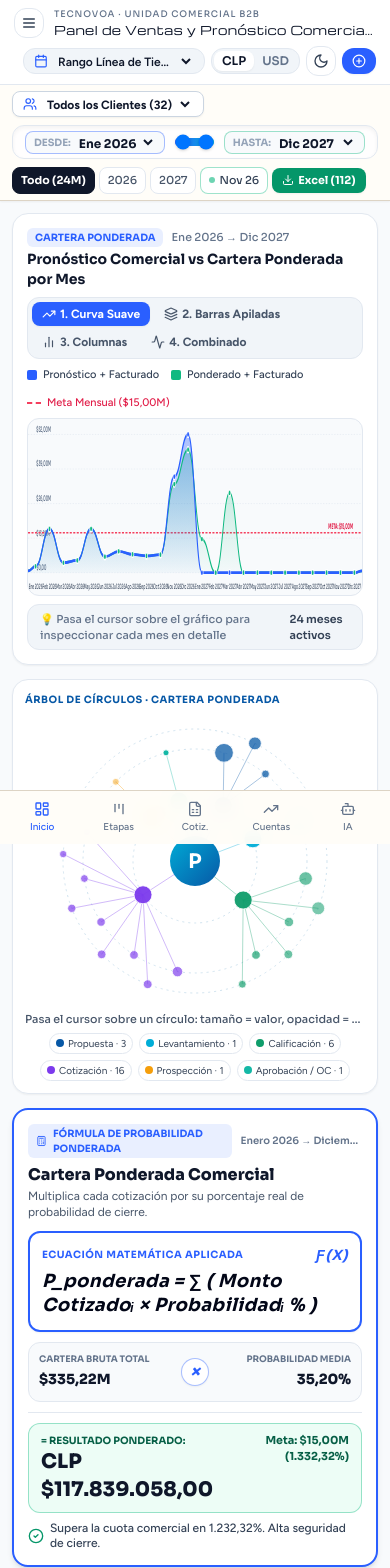
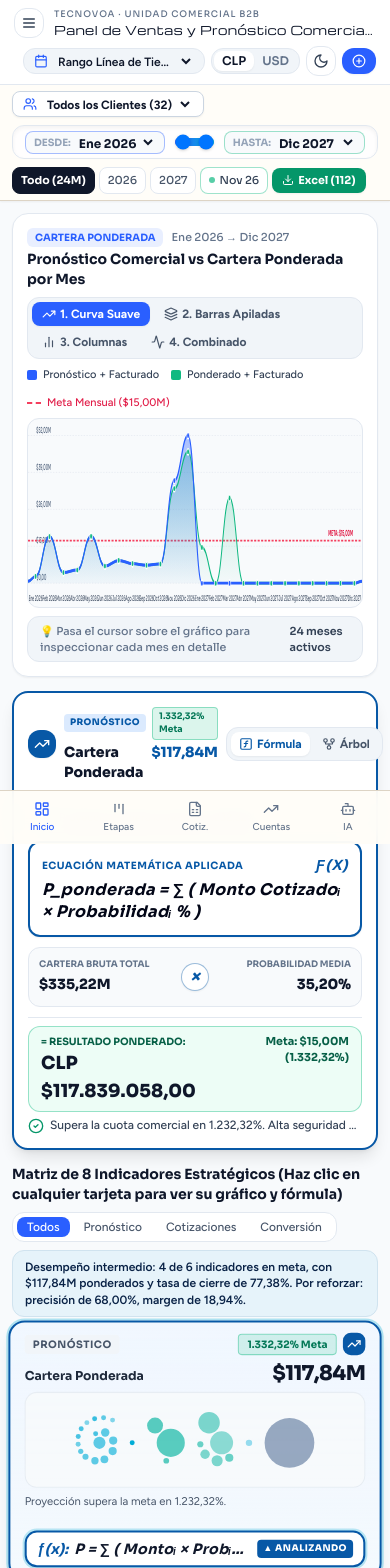
Before and after one commit to crdiazu/pipelineCDU, a React (Vite) app: page / in a window 390 px wide. Shown: the top 1568 px of the page. Built offline with nearby package versions, Linux system fonts and the light colour scheme.

Commit message:
feat(ui): elevar tarjeta activa al panel superior derecho con alternancia Formula/Arbol y diseno ordenado

```diff
--- a/src/App.tsx
+++ b/src/App.tsx
@@ -695,25 +695,12 @@ export function App() {
                     />
                   </div>
 
-                  {/* Tarjeta Derecha: Inspector Matemático Dinámico */}
-                  <div className="xl:col-span-1 flex flex-col gap-3.5">
-                    <div className="p-3 sm:p-3.5 rounded-2xl bg-white dark:bg-[#0B132B] border border-slate-200 dark:border-slate-800 shadow-sm">
-                      <div className="flex items-center justify-between mb-1">
-                        <span className="text-[10px] font-mono uppercase tracking-wider font-bold text-[#0758a6] dark:text-[#3fc3e8]">
-                          Árbol de círculos · {kpiSpanishLabels[activeKpi]}
-                        </span>
-                      </div>
-                      <KpiTree
-                        kpiKey={activeKpi}
-                        deals={periodFilteredDeals}
-                        kpis={kpis}
-                        quotaClp={quotaClp}
-                        money={(v) => formatCurrency(v, currency, exchangeRate, true)}
-                      />
-                    </div>
+                  {/* Tarjeta Derecha: Tarjeta Seleccionada para Análisis Profundo */}
+                  <div className="xl:col-span-1 h-full">
                     <KpiMathInspector
                       activeKpi={activeKpi}
                       kpis={kpis}
+                      deals={periodFilteredDeals}
                       quotaClp={quotaClp}
                       currency={currency}
                       exchangeRate={exchangeRate}
--- a/src/components/ForecastChart.tsx
+++ b/src/components/ForecastChart.tsx
@@ -423,11 +423,11 @@ export const ForecastChart: React.FC<Props> = ({
       </div>
 
       {/* Lienzo SVG Compacto y Sin Parpadeo */}
-      <div className="relative w-full overflow-hidden rounded-xl bg-slate-50 dark:bg-[#081024] border border-slate-200 dark:border-slate-800">
+      <div className="relative w-full flex-1 min-h-[190px] overflow-hidden rounded-xl bg-slate-50 dark:bg-[#081024] border border-slate-200 dark:border-slate-800">
         <svg
           viewBox={`0 0 ${svgWidth} ${svgHeight}`}
           preserveAspectRatio="none"
-          className="w-full h-44 sm:h-48 select-none block"
+          className="absolute inset-0 w-full h-full select-none block"
         >
           <defs>
             <linearGradient id="gradPrimaryArea" x1="0" y1="0" x2="0" y2="1">
--- a/src/components/KpiCard.tsx
+++ b/src/components/KpiCard.tsx
@@ -14,33 +14,30 @@ import {
   Clock,
   Award,
   DollarSign,
+  LucideIcon,
 } from 'lucide-react';
 
-interface Props {
-  kpis: CommercialKpis;
-  deals: DealRow[];
-  quotaClp: number;
-  currency: CurrencyCode;
-  exchangeRate: number;
-  selectedBlock: 'Todos' | 'Forecast' | 'Cotizaciones' | 'Conversión';
-  activeKpi: KpiKey;
-  onSelectKpi: (key: KpiKey) => void;
+export interface KpiCardData {
+  key: KpiKey;
+  block: 'Forecast' | 'Cotizaciones' | 'Conversión';
+  blockLabel: string;
+  title: string;
+  mainValue: string;
+  badge: string;
+  badgeColor: string;
+  mathFormula: string;
+  icon: LucideIcon;
 }
 
-export const KpiCard: React.FC<Props> = ({
-  kpis,
-  deals,
-  quotaClp,
-  currency,
-  exchangeRate,
-  selectedBlock,
-  activeKpi,
-  onSelectKpi,
-}) => {
+export function getKpiCardsList(
+  kpis: CommercialKpis,
+  currency: CurrencyCode,
+  exchangeRate: number
+): KpiCardData[] {
   const fmt = (val: number, compact = true) =>
     formatCurrency(val, currency, exchangeRate, compact);
 
-  const cards = [
+  return [
     {
       key: 'weightedPipeline' as KpiKey,
       block: 'Forecast',
@@ -145,6 +142,33 @@ export const KpiCard: React.FC<Props> = ({
       icon: DollarSign,
     },
   ];
+}
+
+interface Props {
+  kpis: CommercialKpis;
+  deals: DealRow[];
+  quotaClp: number;
+  currency: CurrencyCode;
+  exchangeRate: number;
+  selectedBlock: 'Todos' | 'Forecast' | 'Cotizaciones' | 'Conversión';
+  activeKpi: KpiKey;
+  onSelectKpi: (key: KpiKey) => void;
+}
+
+export const KpiCard: React.FC<Props> = ({
+  kpis,
+  deals,
+  quotaClp,
+  currency,
+  exchangeRate,
+  selectedBlock,
+  activeKpi,
+  onSelectKpi,
+}) => {
+  const fmt = (val: number, compact = true) =>
+    formatCurrency(val, currency, exchangeRate, compact);
+
+  const cards = getKpiCardsList(kpis, currency, exchangeRate);
 
   const visibleCards =
     selectedBlock === 'Todos'
@@ -152,7 +176,7 @@ export const KpiCard: React.FC<Props> = ({
       : cards.filter((c) => c.block === selectedBlock);
 
   return (
-    <div className="grid grid-cols-1 sm:grid-cols-2 lg:grid-cols-4 gap-3">
+    <div className="grid grid-cols-1 sm:grid-cols-2 lg:grid-cols-4 gap-3 auto-rows-fr">
       {visibleCards.map((c) => {
         const Icon = c.icon;
         const isActive = activeKpi === c.key;
@@ -168,10 +192,10 @@ export const KpiCard: React.FC<Props> = ({
                 onSelectKpi(c.key);
               }
             }}
-            className={`group relative px-3.5 py-2.5 rounded-2xl transition-all duration-150 cursor-pointer select-none flex flex-col justify-between ${
+            className={`group relative px-3.5 py-2.5 rounded-2xl transition-all duration-200 cursor-pointer select-none flex flex-col justify-between h-full ${
               isActive
-                ? 'bg-blue-50/70 dark:bg-[#132347] border-2 border-[#2A5FFF] shadow-md ring-2 ring-[#2A5FFF]/20'
-                : 'bg-white dark:bg-[#0E172E] border border-slate-200 dark:border-slate-800 hover:border-[#2A5FFF]'
+                ? 'bg-gradient-to-b from-blue-50/90 to-sky-50/50 dark:from-[#132347] dark:to-[#0b1733] border-2 border-[#0758a6] dark:border-[#3fc3e8] shadow-lg ring-2 ring-[#00add7]/30 scale-[1.02] -translate-y-1 z-10'
+                : 'bg-white dark:bg-[#0E172E] border border-slate-200 dark:border-slate-800 hover:border-[#0758a6] hover:-translate-y-0.5'
             }`}
           >
             {/* Cabecera Compacta */}
@@ -189,8 +213,8 @@ export const KpiCard: React.FC<Props> = ({
                   <div
                     className={`p-1 rounded-lg ${
                       isActive
-                        ? 'bg-[#2A5FFF] text-white'
-                        : 'bg-slate-100 dark:bg-slate-800 text-[#2A5FFF] dark:text-[#00B4D8]'
+                        ? 'bg-[#0758a6] text-white'
+                        : 'bg-slate-100 dark:bg-slate-800 text-[#0758a6] dark:text-[#3fc3e8]'
                     }`}
                   >
                     <Icon className="w-3.5 h-3.5" />
@@ -227,14 +251,14 @@ export const KpiCard: React.FC<Props> = ({
             <div
               className={`mt-1.5 px-2.5 py-1.5 rounded-xl bg-white border-2 transition-all flex items-center justify-between gap-1.5 shadow-sm ${
                 isActive
-                  ? 'border-[#2A5FFF] ring-2 ring-[#2A5FFF]/15'
-                  : 'border-slate-300 group-hover:border-[#2A5FFF]/60'
+                  ? 'border-[#0758a6] ring-2 ring-[#00add7]/25'
+                  : 'border-slate-300 group-hover:border-[#0758a6]/60'
               }`}
             >
               <div className="flex items-center gap-1.5 min-w-0">
                 <span
                   style={{ fontFamily: "'Sora', 'Figtree', sans-serif" }}
-                  className="text-sm sm:text-base italic font-bold text-[#2A5FFF] shrink-0"
+                  className="text-sm sm:text-base italic font-bold text-[#0758a6] shrink-0"
                 >
                   ƒ(x):
                 </span>
@@ -246,8 +270,8 @@ export const KpiCard: React.FC<Props> = ({
                 </span>
               </div>
               {isActive && (
-                <span className="text-[9px] font-mono uppercase bg-[#2A5FFF] text-white px-1.5 py-0.5 rounded font-black shrink-0">
-                  ACTIVO
+                <span className="text-[9px] font-mono uppercase bg-[#0758a6] text-white px-1.5 py-0.5 rounded font-black shrink-0 tracking-wider">
+                  ▲ ANALIZANDO
                 </span>
               )}
             </div>
--- a/src/components/KpiMathInspector.tsx
+++ b/src/components/KpiMathInspector.tsx
@@ -1,16 +1,23 @@
-import React from 'react';
+import React, { useState } from 'react';
 import { CommercialKpis, KpiKey } from '../utils/kpi';
-import { CurrencyCode, formatCurrency } from '../data/pipeline';
+import { CurrencyCode, formatCurrency, DealRow } from '../data/pipeline';
 import { n2 } from '../utils/format';
+import { getKpiCardsList } from './KpiCard';
+import { KpiTree, KpiMiniGraph } from './KpiGraphs';
+import { kpiPhrase } from '../utils/insights';
 import {
   Calculator,
   CheckCircle2,
   AlertTriangle,
+  GitFork,
+  FunctionSquare,
+  Sparkles,
 } from 'lucide-react';
 
 interface Props {
   activeKpi: KpiKey;
   kpis: CommercialKpis;
+  deals: DealRow[];
   quotaClp: number;
   currency: CurrencyCode;
   exchangeRate: number;
@@ -20,11 +27,14 @@ interface Props {
 export const KpiMathInspector: React.FC<Props> = ({
   activeKpi,
   kpis,
+  deals,
   quotaClp,
   currency,
   exchangeRate,
   activePeriodLabel,
 }) => {
+  const [subView, setSubView] = useState<'formula' | 'arbol'>('formula');
+
   const fmt = (val: number, compact = false) =>
     formatCurrency(val, currency, exchangeRate, compact);
   const fmtCompact = (val: number) =>
@@ -34,6 +44,11 @@ export const KpiMathInspector: React.FC<Props> = ({
     kpis.activePipelineValue > 0
       ? Math.round((kpis.weightedPipeline / kpis.activePipelineValue) * 1000) / 10
       : 0;
+
+  // Obtenemos los datos de la tarjeta que "subió"
+  const allCards = getKpiCardsList(kpis, currency, exchangeRate);
+  const currentCard = allCards.find((c) => c.key === activeKpi) || allCards[0];
+  const Icon = currentCard.icon;
 
   const details: Record<
     KpiKey,
@@ -88,12 +103,12 @@ export const KpiMathInspector: React.FC<Props> = ({
           : fmtCompact(quotaClp),
       resultLabel: 'Múltiplo de Cobertura',
       resultValue: `${n2(kpis.pipelineCoverage)}× veces`,
-      targetText: 'Estándar B2B: ≥ 3.0× veces',
+      targetText: 'Estándar B2B: ≥ 3,00× veces',
       isGood: kpis.pipelineCoverage >= 3,
       diagnosis:
         kpis.pipelineCoverage >= 3
           ? 'Respaldo matemático óptimo: más de 3 pesos cotizados por cada peso de meta.'
-          : 'Cobertura menor a 3.0×. Se recomienda ingresar nuevas cotizaciones.',
+          : 'Cobertura menor a 3,00×. Se recomienda ingresar nuevas cotizaciones.',
     },
     forecastAccuracy: {
       badge: 'FÓRMULA DE EXACTITUD COMERCIAL',
@@ -107,7 +122,7 @@ export const KpiMathInspector: React.FC<Props> = ({
       var2Value: fmtCompact(kpis.projectedTotalAmount),
       resultLabel: 'Índice de Exactitud',
       resultValue: `${n2(kpis.forecastAccuracy)}%`,
-      targetText: 'Meta Gerencial: ≥ 85.0%',
+      targetText: 'Meta Gerencial: ≥ 85,00%',
       isGood: kpis.forecastAccuracy >= 85,
       diagnosis:
         kpis.forecastAccuracy >= 85
@@ -127,65 +142,65 @@ export const KpiMathInspector: React.FC<Props> = ({
       resultLabel: 'Volumen Bruto en Cartera',
       resultValue: fmt(kpis.activePipelineValue, false),
       targetText: `${n2(kpis.qualifiedRatioPct)}% con probabilidad ≥ 40%`,
-      isGood: kpis.activePipelineValue >= kpis.quotaAmount * 2,
+      isGood: kpis.activePipelineValue >= quotaClp * 2,
       diagnosis: `Cartera activa distribuida en ${kpis.openDealsCount} oportunidades comerciales.`,
     },
     weightedGrossMarginPct: {
-      badge: 'FÓRMULA DE RENTABILIDAD PONDERADA',
+      badge: 'FÓRMULA DE MARGEN PONDERADO',
       title: 'Margen Bruto Ponderado (%)',
-      subtitle: 'Utilidad bruta porcentual estimada sobre la cartera comercial.',
-      formula: 'M_bruto = ∑ ( Margenᵢ % × Monto Ponderadoᵢ ) ÷ Cartera Ponderada',
-      var1Label: 'Utilidad Bruta Estimada',
+      subtitle: 'Promedio ponderado del margen esperado por cada oportunidad comercial.',
+      formula: 'M_ponderado = ∑ ( Margenᵢ % × Cartera Ponderadaᵢ ) ÷ Cartera Ponderada Total',
+      var1Label: 'Masa de Margen Estimada',
       var1Value: fmtCompact(kpis.weightedGrossMarginAmount),
       operator: '÷',
       var2Label: 'Cartera Ponderada',
       var2Value: fmtCompact(kpis.weightedPipeline),
-      resultLabel: 'Margen Comercial',
+      resultLabel: 'Margen Bruto Ponderado',
       resultValue: `${n2(kpis.weightedGrossMarginPct)}%`,
-      targetText: 'Piso Mínimo TECNOVOA: 18.0%',
-      isGood: kpis.weightedGrossMarginPct >= 18,
+      targetText: 'Piso Rentabilidad: ≥ 20,00%',
+      isGood: kpis.weightedGrossMarginPct >= 20,
       diagnosis:
         kpis.weightedGrossMarginPct >= 20
-          ? 'Rentabilidad saludable por encima del piso corporativo del 18%.'
-          : 'Margen ajustado; cuidar descuentos en hardware.',
+          ? 'Mezcla comercial sana con margen sobre el umbral corporativo de 20%.'
+          : 'Margen bajo el objetivo; priorizar servicios y proyectos de mayor margen.',
     },
     quoteToCloseDays: {
-      badge: 'FÓRMULA DE VELOCIDAD DE CIERRE',
+      badge: 'FÓRMULA DE VELOCIDAD DE VENTA',
       title: 'Ciclo de Cierre Comercial (Días)',
-      subtitle: 'Promedio de días entre la emisión de la oferta y la Orden de Compra.',
-      formula: 'D_ciclo = ∑ ( Fecha Orden de Compraᵢ − Fecha Cotizaciónᵢ ) ÷ n',
-      var1Label: 'Negocios Evaluados',
-      var1Value: `${kpis.totalDealsCount} operaciones`,
+      subtitle: 'Días transcurridos promedio desde la emisión de la cotización hasta la OC.',
+      formula: 'D_ciclo = ∑ ( Fecha Aprobación / OCᵢ − Fecha Ingreso Cotizaciónᵢ ) ÷ Total Negocios',
+      var1Label: 'Suma de Días de Ciclo',
+      var1Value: `${n2(kpis.quoteToCloseDays * (kpis.wonDealsCount || 1))} días`,
       operator: '÷',
-      var2Label: 'Plazo Meta Ágil',
-      var2Value: '30 días máx.',
-      resultLabel: 'Velocidad Promedio',
+      var2Label: 'Negocios Analizados',
+      var2Value: `${kpis.wonDealsCount || 1} ganados`,
+      resultLabel: 'Duración Media de Cierre',
       resultValue: `${n2(kpis.quoteToCloseDays)} días`,
-      targetText: 'Estándar Ágil: ≤ 30 días',
+      targetText: 'Estándar Ágil: ≤ 30,00 días',
       isGood: kpis.quoteToCloseDays <= 30,
       diagnosis:
         kpis.quoteToCloseDays <= 30
-          ? 'Ciclo de decisión rápido y ágil en cuentas corporativas.'
-          : 'Ciclo extenso; acelerar aprobaciones técnicas pendientes.',
+          ? 'Ciclo de conversión ágil y dentro del parámetro operativo saludable.'
+          : 'Ciclo superior a 30 días; monitorear aprobaciones de orden de compra.',
     },
     winRate: {
-      badge: 'FÓRMULA DE CONVERSIÓN DE VENTAS',
-      title: 'Tasa de Cierre y Éxito (%)',
-      subtitle: 'Proporción de propuestas ganadas sobre el total de negocios cerrados.',
-      formula: 'T_éxito = [ Cotizaciones Ganadas ÷ ( Ganadas + Perdidas ) ] × 100',
-      var1Label: 'Cotizaciones Ganadas',
-      var1Value: `${kpis.wonDealsCount} cerradas`,
+      badge: 'FÓRMULA DE EFECTIVIDAD COMERCIAL',
+      title: 'Tasa de Conversión a Éxito (Win Rate %)',
+      subtitle: 'Porcentaje de cotizaciones cerradas que terminaron en Orden de Compra.',
+      formula: 'T_éxito = Negocios Ganados ÷ ( Negocios Ganados + Negocios Perdidos )',
+      var1Label: 'Negocios Ganados',
+      var1Value: `${kpis.wonDealsCount} negocios`,
       operator: '÷',
-      var2Label: 'Total Resueltas',
-      var2Value: `${kpis.wonDealsCount + kpis.lostDealsCount} decididas`,
-      resultLabel: 'Efectividad Comercial',
+      var2Label: 'Negocios Cerrados Totales',
+      var2Value: `${kpis.wonDealsCount + kpis.lostDealsCount} cerrados`,
+      resultLabel: 'Tasa de Éxito Comercial',
       resultValue: `${n2(kpis.winRate)}%`,
-      targetText: `Facturado: ${fmtCompact(kpis.closedWonAmount)}`,
+      targetText: 'Estándar Industria: ≥ 50,00%',
       isGood: kpis.winRate >= 50,
       diagnosis:
         kpis.winRate >= 50
-          ? 'Alta competitividad: más de la mitad de las ofertas se transforman en OC.'
-          : 'Oportunidad de mejora en conversión de ofertas.',
+          ? 'Excelente tasa de conversión: la mayoría de los negocios evaluados se cierran.'
+          : 'Tasa de conversión bajo el 50%; auditar causales de cotizaciones descartadas.',
     },
     averageDealSize: {
       badge: 'FÓRMULA DE PROMEDIO ARITMÉTICO',
@@ -208,40 +223,88 @@ export const KpiMathInspector: React.FC<Props> = ({
   const d = details[activeKpi];
 
   return (
-    <div className="p-3.5 sm:p-4 rounded-2xl bg-white dark:bg-[#0B132B] border-2 border-[#2A5FFF] shadow-md flex flex-col justify-between h-full">
-      {/* Encabezado */}
+    <div className="p-3.5 sm:p-4 rounded-2xl bg-white dark:bg-[#0B132B] border-2 border-[#0758a6] shadow-lg flex flex-col justify-between h-full transition-all">
+      {/* 1. Header con Miniatura de la Tarjeta Subida + Selector de Modo */}
       <div>
-        <div className="flex items-center justify-between gap-2 mb-1.5">
-          <span className="inline-flex items-center gap-1.5 text-[10px] font-mono uppercase px-2 py-0.5 rounded-md bg-[#2A5FFF]/10 text-[#2A5FFF] font-bold">
-            <Calculator className="w-3.5 h-3.5" />
-            {d.badge}
+        <div className="flex items-center justify-between gap-2 pb-2.5 mb-2.5 border-b border-slate-200 dark:border-slate-800">
+          <div className="flex items-center gap-2">
+            <div className="p-1.5 rounded-xl bg-[#0758a6] text-white shadow-sm">
+              <Icon className="w-4 h-4" />
+            </div>
+            <div>
+              <div className="flex items-center gap-1.5">
+                <span className="text-[9px] font-mono uppercase tracking-wider font-extrabold px-1.5 py-0.5 rounded bg-blue-100 dark:bg-blue-950/70 text-[#0758a6] dark:text-[#3fc3e8]">
+                  {currentCard.blockLabel}
                 </span>
-          <span className="text-[10px] font-mono text-slate-500 font-semibold truncate max-w-[140px]">
-            {activePeriodLabel}
+                <span className={`text-[9px] font-mono font-bold px-1.5 py-0.5 rounded border ${currentCard.badgeColor}`}>
+                  {currentCard.badge}
+                </span>
+              </div>
+              <div className="flex items-baseline gap-2 mt-0.5">
+                <h3 className="text-sm sm:text-base font-serif font-black text-slate-900 dark:text-white">
+                  {currentCard.title}
+                </h3>
+                <span className="text-sm sm:text-base font-serif font-black text-[#0758a6] dark:text-[#3fc3e8]">
+                  {currentCard.mainValue}
+                </span>
+              </div>
+            </div>
+          </div>
+
+          {/* Toggle de Análisis: Fórmula o Grafo Árbol */}
+          <div className="flex items-center gap-1 bg-slate-100 dark:bg-[#101D38] p-1 rounded-xl border border-slate-200 dark:border-slate-700 text-xs shrink-0">
+            <button
+              onClick={() => setSubView('formula')}
+              className={`flex items-center gap-1 px-2 py-1 rounded-lg font-bold transition ${
+                subView === 'formula'
+                  ? 'bg-white text-[#0758a6] shadow-sm dark:bg-[#0758a6] dark:text-white'
+                  : 'text-slate-600 dark:text-slate-400 hover:text-slate-900'
+              }`}
+              title="Ver Desglose Matemático y Ecuación"
+            >
+              <FunctionSquare className="w-3.5 h-3.5" />
+              <span>Fórmula</span>
+            </button>
+            <button
+              onClick={() => setSubView('arbol')}
+              className={`flex items-center gap-1 px-2 py-1 rounded-lg font-bold transition ${
+                subView === 'arbol'
+                  ? 'bg-white text-[#0758a6] shadow-sm dark:bg-[#0758a6] dark:text-white'
+                  : 'text-slate-600 dark:text-slate-400 hover:text-slate-900'
+              }`}
+              title="Ver Árbol Radial de Círculos y Relaciones"
+            >
+              <GitFork className="w-3.5 h-3.5" />
+              <span>Árbol</span>
+            </button>
+          </div>
+        </div>
+
+        {/* 2. Frase de Desempeño Resumen de esta tarjeta específica */}
+        <div className="mb-2 px-2.5 py-1.5 rounded-lg bg-slate-50 dark:bg-[#0e1c3a] border border-slate-200/80 dark:border-slate-800 text-[11px] text-slate-700 dark:text-slate-300 flex items-center gap-1.5">
+          <Sparkles className="w-3.5 h-3.5 text-[#00add7] shrink-0" />
+          <span className="font-medium truncate">
+            {kpiPhrase(activeKpi, kpis, fmtCompact)}
           </span>
         </div>
 
-        <h3 className="text-base sm:text-lg font-serif font-black text-slate-900 dark:text-white leading-snug">
-          {d.title}
-        </h3>
-        <p className="text-xs text-slate-600 dark:text-slate-300 mt-0.5 leading-snug">
-          {d.subtitle}
-        </p>
-
+        {/* 3. Contenido Central Alternable: Fórmula O Árbol Radial */}
+        {subView === 'formula' ? (
+          <div>
             {/* CAJA BLANCA CON FÓRMULA EN CURSIVA GRANDE FULL MATEMÁTICO */}
-        <div className="mt-2.5 p-3 rounded-xl bg-white border-2 border-[#2A5FFF] shadow-sm">
+            <div className="p-3 rounded-xl bg-white border-2 border-[#0758a6] shadow-sm">
               <div className="flex items-center justify-between text-[10px] font-mono uppercase tracking-wider text-slate-500 mb-1">
-            <span className="font-bold text-[#2A5FFF]">ECUACIÓN MATEMÁTICA APLICADA</span>
+                <span className="font-bold text-[#0758a6]">ECUACIÓN MATEMÁTICA APLICADA</span>
                 <span
                   style={{ fontFamily: "'Sora', 'Figtree', sans-serif" }}
-              className="italic font-bold text-sm text-[#2A5FFF]"
+                  className="italic font-bold text-sm text-[#0758a6]"
                 >
                   ƒ(x)
                 </span>
               </div>
               <p
                 style={{ fontFamily: "'Sora', 'Figtree', sans-serif" }}
-            className="text-lg sm:text-xl italic font-bold text-slate-950 leading-snug tracking-wide"
+                className="text-base sm:text-lg italic font-bold text-slate-950 leading-snug tracking-wide"
               >
                 {d.formula}
               </p>
@@ -261,7 +324,7 @@ export const KpiMathInspector: React.FC<Props> = ({
               <div className="col-span-1 flex justify-center">
                 <span
                   style={{ fontFamily: "'Sora', 'Figtree', sans-serif" }}
-              className="w-7 h-7 rounded-full bg-white border border-[#2A5FFF]/40 text-[#2A5FFF] flex items-center justify-center text-base italic font-black shadow-sm"
+                  className="w-7 h-7 rounded-full bg-white border border-[#0758a6]/40 text-[#0758a6] flex items-center justify-center text-base italic font-black shadow-sm"
                 >
                   {d.operator}
                 </span>
@@ -277,15 +340,27 @@ export const KpiMathInspector: React.FC<Props> = ({
               </div>
             </div>
           </div>
+        ) : (
+          <div className="p-2 rounded-xl bg-slate-50 dark:bg-[#081024] border border-slate-200 dark:border-slate-800">
+            <KpiTree
+              kpiKey={activeKpi}
+              deals={deals}
+              kpis={kpis}
+              quotaClp={quotaClp}
+              money={fmtCompact}
+            />
+          </div>
+        )}
+      </div>
 
-      {/* Resultado Final y Diagnóstico */}
-      <div className="mt-2.5 pt-2.5 border-t border-slate-200 dark:border-slate-800">
-        <div className="flex items-baseline justify-between gap-2 bg-emerald-50/90 dark:bg-emerald-950/30 px-3 py-2 rounded-xl border border-emerald-500/40">
+      {/* 4. Resultado Final y Diagnóstico */}
+      <div className="mt-2.5 pt-2 border-t border-slate-200 dark:border-slate-800">
+        <div className="flex items-baseline justify-between gap-2 bg-emerald-50/90 dark:bg-emerald-950/30 px-3 py-1.5 rounded-xl border border-emerald-500/40">
           <div>
             <span className="text-[10px] font-mono uppercase font-bold text-emerald-800 dark:text-emerald-300 block">
               = {d.resultLabel}:
             </span>
-            <span className="text-xl sm:text-2xl font-serif font-black text-slate-900 dark:text-white">
+            <span className="text-lg sm:text-xl font-serif font-black text-slate-900 dark:text-white">
               {d.resultValue}
             </span>
           </div>
@@ -294,13 +369,13 @@ export const KpiMathInspector: React.FC<Props> = ({
           </span>
         </div>
 
-        <div className="mt-2 flex items-center gap-1.5 text-xs text-slate-700 dark:text-slate-300">
+        <div className="mt-1.5 flex items-center gap-1.5 text-xs text-slate-700 dark:text-slate-300">
           {d.isGood ? (
             <CheckCircle2 className="w-4 h-4 text-emerald-600 shrink-0" />
           ) : (
             <AlertTriangle className="w-4 h-4 text-amber-500 shrink-0" />
           )}
-          <span className="font-medium leading-tight">{d.diagnosis}</span>
+          <span className="font-medium leading-tight truncate">{d.diagnosis}</span>
         </div>
       </div>
     </div>
```
Lines whose indentation alone changed are shown as unchanged.
